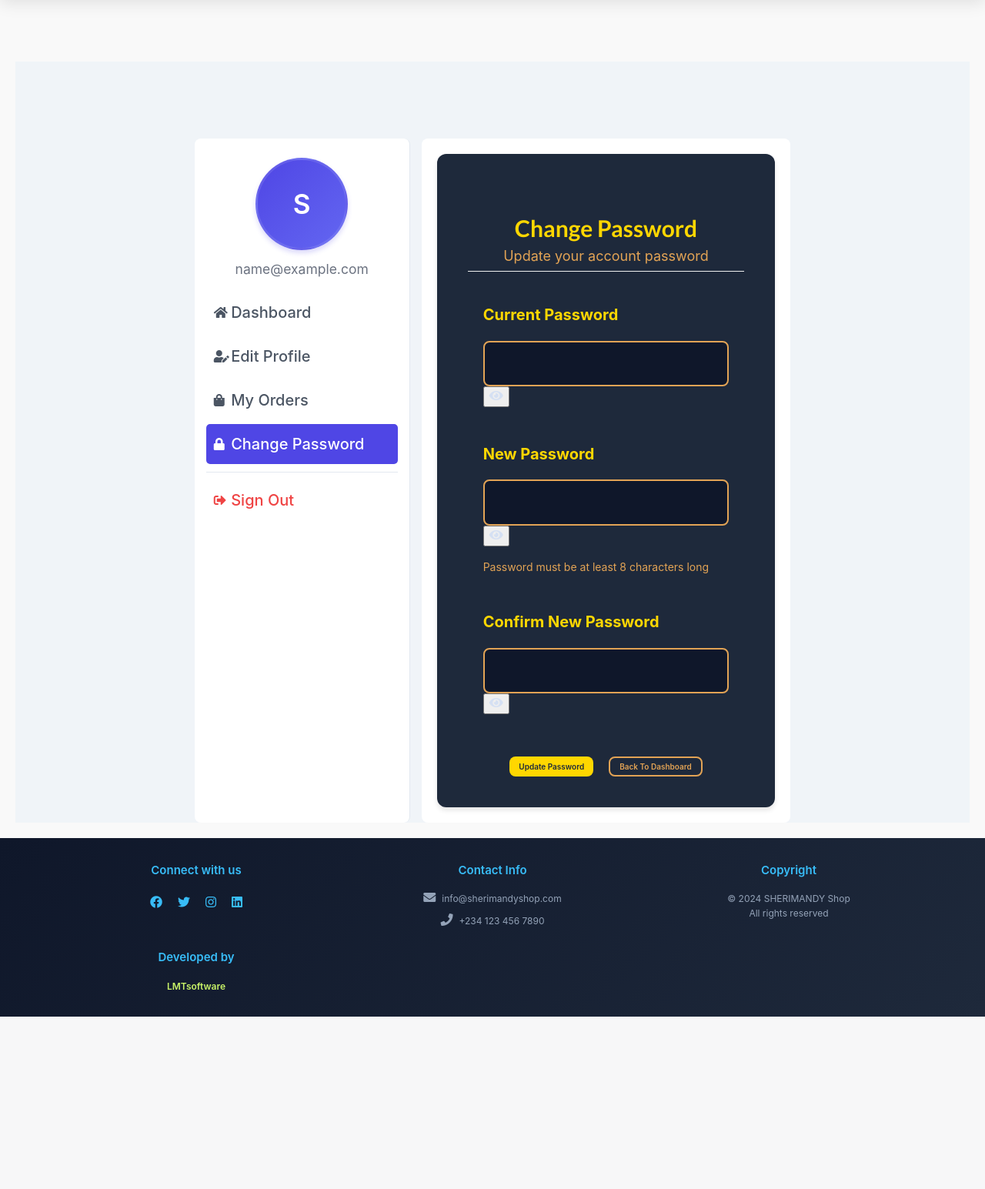
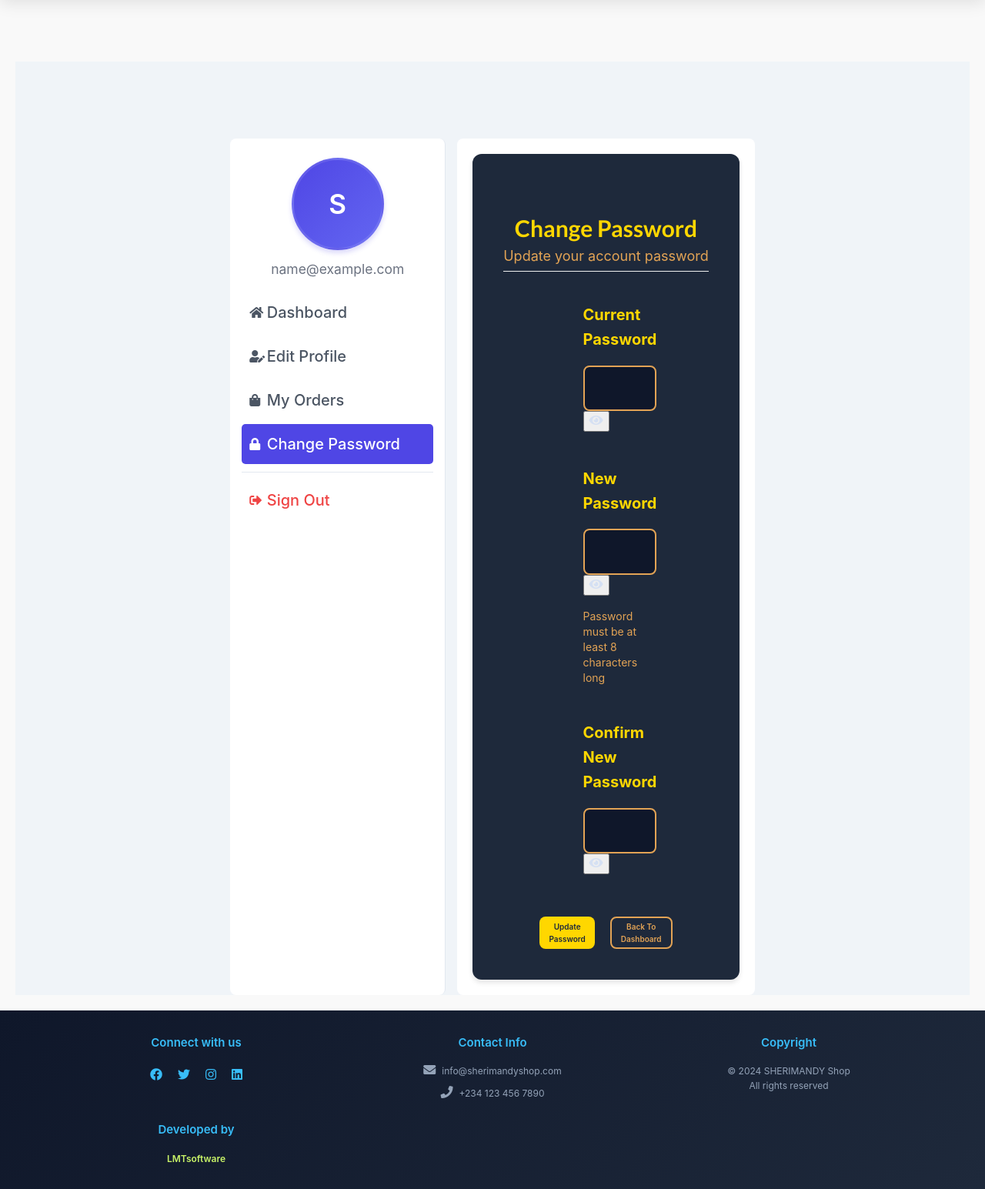
Before and after one commit to JimmyOlsen05/sherimandyshop, a Django app: page /accounts/change_password/ in a window 1280 px wide. Shown: the part 120-1665 px from the top of the page at 77% size. Before the commit the page ends 1441 px from the top, so only its background shows below. Run offline with Django 3.2, Linux system fonts and the light colour scheme; the visitor is signed in with stand-in values (Sample User, id 1); data that the repository does not hold is empty; some libraries are stand-ins or nearby versions.

Commit message:
Updated features and fixed bugs

```diff
--- a/templates/shop/accounts/dashboard/change_password.html
+++ b/templates/shop/accounts/dashboard/change_password.html
@@ -81,7 +81,7 @@
 
 .form-container {
     width: 100%;
-    max-width: 800px;
+    max-width: 100px;
     margin: 0 auto;
     padding: 0 2rem;
 }
```
